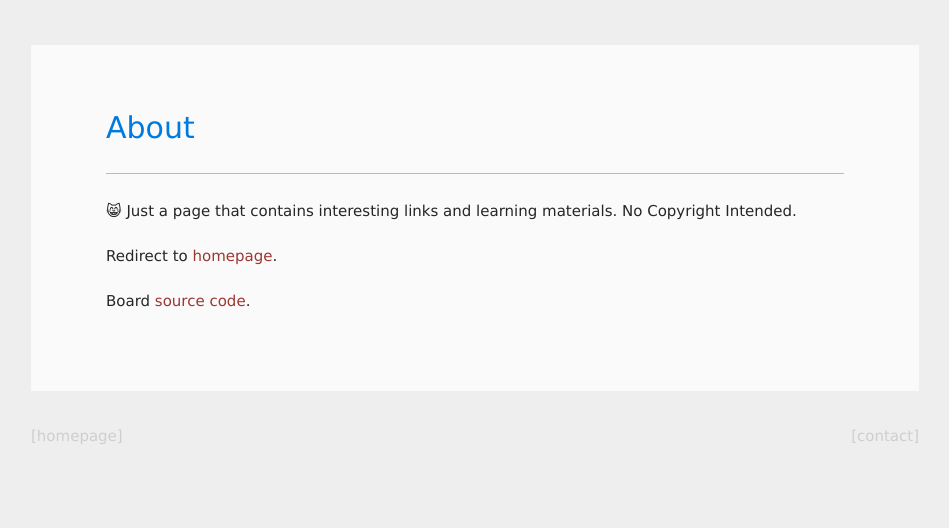
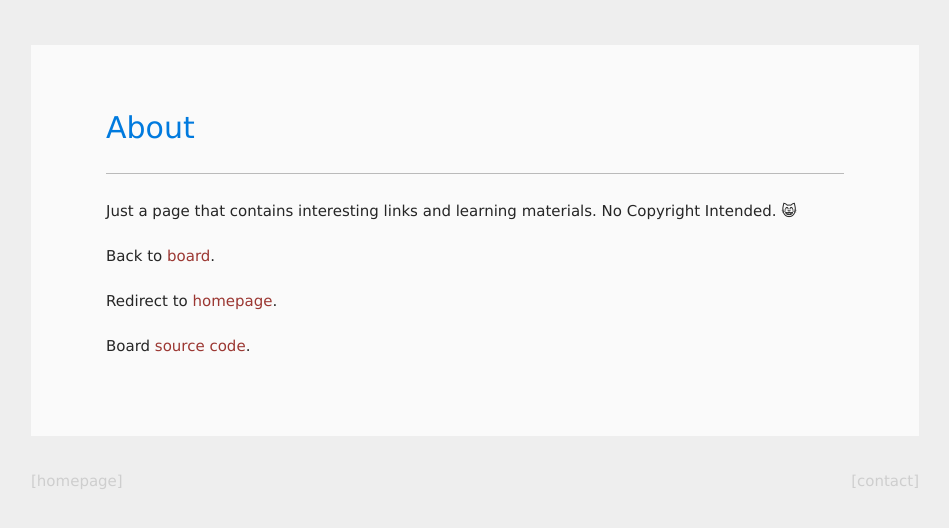
Before and after one commit to thanhlai/board, a Jekyll site: the page built from about/index.md, in a window 1280 px wide. Shown: the top 528 px of the page, without its empty margins (165-1114 px from the left). Built offline with Jekyll 4.4.1, drawn with Linux system fonts in a browser that asks for light colours; emoji names are drawn with the system emoji font.

Commit message:
update about page

```diff
--- a/about/index.md
+++ b/about/index.md
@@ -3,9 +3,10 @@ layout: post
 title: About
 ---
 
-:smile_cat:
 Just a page that contains interesting links and learning materials.
-No Copyright Intended.
+No Copyright Intended. :smile_cat:
+
+Back to [board](../index.html).
 
 Redirect to [homepage](http://thanhlai.com).
 
```
